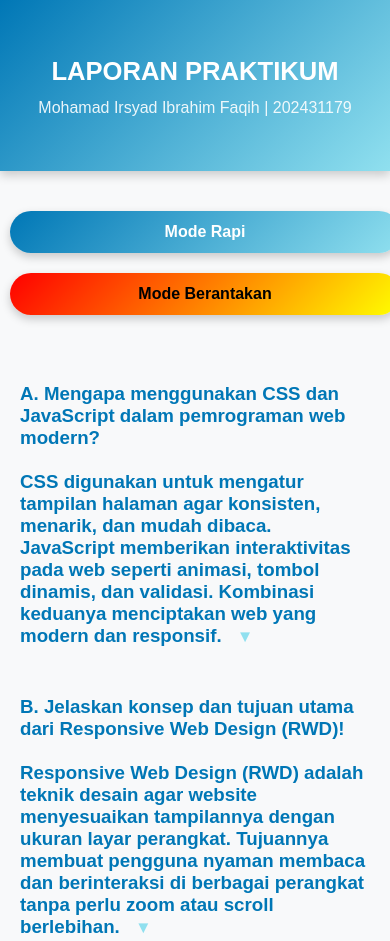
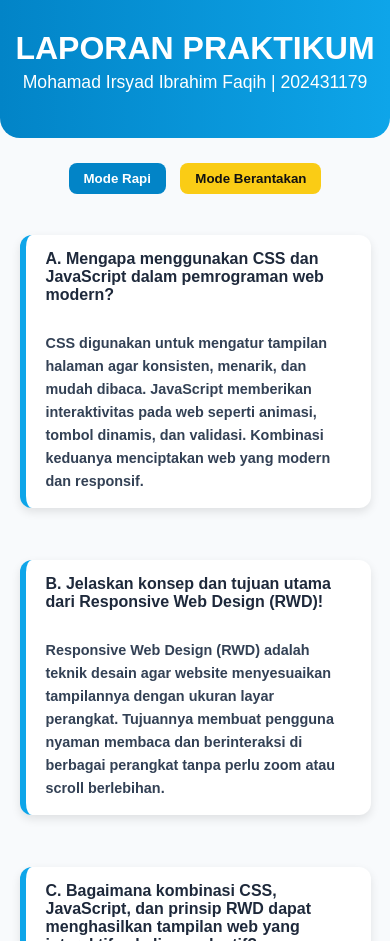
Before and after one commit to mirsyadibrahimfaqih/Laporan2_PemWeb_202431179_MohamadIrsyadIbrahimFaqih, a plain HTML site: page index.html in a window 390 px wide. Shown: the top 941 px of the page. Drawn offline with Linux system fonts and the light colour scheme.

Commit message:
Update style.css

```diff
--- a/style.css
+++ b/style.css
@@ -1,166 +1,130 @@
-:root {
-    --primary: #0077b6;
-    --secondary: #90e0ef;
-    --bg: #f8f9fa;
-    --text: #212529;
-    --card-bg: #ffffff;
-}
-
 body {
-    font-family: "Poppins", sans-serif;
-    background-color: var(--bg);
-    color: var(--text);
+    font-family: 'Poppins', sans-serif;
+    background-color: #f8fafc;
+    color: #1e293b;
     margin: 0;
     padding: 0;
-    transition: all 0.5s ease;
+    transition: all 0.3s ease;
 }
 
 header {
     text-align: center;
-    background: linear-gradient(135deg, var(--primary), var(--secondary));
+    background: linear-gradient(90deg, #0284c7, #0ea5e9);
     color: white;
-    padding: 40px 20px;
-    box-shadow: 0 4px 10px rgba(0, 0, 0, 0.2);
+    padding: 30px 10px;
+    border-radius: 0 0 20px 20px;
 }
 
 h1 {
-    font-size: 2.2em;
-    margin-bottom: 10px;
+    margin: 0;
+    font-size: 2em;
 }
 
 h2 {
+    margin-top: 5px;
     font-weight: 400;
-    font-size: 1.2em;
-    opacity: 0.9;
-}
-
-.container {
-    display: flex;
-    flex-wrap: wrap;
-    justify-content: center;
-    padding: 40px 20px;
-    gap: 20px;
-}
-
-.card {
-    background-color: var(--card-bg);
-    border-radius: 15px;
-    box-shadow: 0 4px 15px rgba(0, 0, 0, 0.1);
-    padding: 25px;
-    flex: 1 1 500px;
-    transition: transform 0.3s ease, box-shadow 0.3s ease;
-}
-
-.card:hover {
-    transform: translateY(-5px);
-    box-shadow: 0 6px 20px rgba(0, 0, 0, 0.15);
-}
-
-h3 {
-    color: var(--primary);
-    margin-bottom: 10px;
-    cursor: pointer;
-    position: relative;
-}
-
-h3::after {
-    content: "▼";
-    font-size: 0.9em;
-    margin-left: 10px;
-    color: var(--secondary);
-    transition: transform 0.3s;
-}
-
-h3:hover::after {
-    transform: rotate(180deg);
-}
-
-p {
-    background-color: #f1f9ff;
-    border-left: 5px solid var(--primary);
-    padding: 10px 15px;
-    border-radius: 10px;
-    transition: all 0.4s ease;
+    font-size: 1.1em;
 }
 
 .button-container {
     text-align: center;
-    margin-top: 30px;
+    margin: 20px 0;
 }
 
 button {
-    padding: 12px 25px;
-    margin: 10px;
+    cursor: pointer;
+    padding: 10px 20px;
+    border-radius: 8px;
     border: none;
-    border-radius: 30px;
-    cursor: pointer;
-    font-size: 1em;
     font-weight: 600;
-    transition: all 0.3s;
-    box-shadow: 0 4px 10px rgba(0, 0, 0, 0.2);
+    margin: 5px;
+    transition: 0.3s;
 }
 
 .btn-rapi {
-    background: linear-gradient(135deg, var(--primary), var(--secondary));
+    background-color: #0284c7;
     color: white;
 }
 
-.btn-berantakan {
-    background: linear-gradient(135deg, red, yellow);
-    color: black;
+.btn-rapi:hover {
+    background-color: #0369a1;
 }
 
-button:hover {
-    transform: translateY(-3px);
+.btn-berantakan {
+    background-color: #facc15;
+    color: #111;
 }
 
-@media (max-width: 1023px) and (min-width: 600px) {
-    header {
-        padding: 30px 10px;
-    }
-    .card {
-        flex: 1 1 90%;
+.btn-berantakan:hover {
+    background-color: #fbbf24;
+}
+
+.container {
+    width: 85%;
+    max-width: 900px;
+    margin: auto;
+    display: flex;
+    flex-direction: column;
+    gap: 20px;
+}
+
+h3 {
+    background-color: white;
+    padding: 15px 20px;
+    border-radius: 12px;
+    box-shadow: 0 4px 10px rgba(0,0,0,0.1);
+    transition: all 0.3s ease;
+    cursor: pointer;
+    border-left: 6px solid #0ea5e9;
+}
+
+h3:hover {
+    transform: translateY(-2px);
+    box-shadow: 0 8px 20px rgba(0,0,0,0.15);
+}
+
+.answer {
+    display: block;
+    margin-top: 10px;
+    color: #334155;
+    line-height: 1.6;
+    font-size: 0.95em;
+}
+
+body.berantakan {
+    background: linear-gradient(45deg, #ff66b2, #ffcc00, #33cc33, #3399ff);
+    color: #000;
+    font-family: "Comic Sans MS", cursive, sans-serif;
+}
+
+body.berantakan h3 {
+    background-color: #ffcccc;
+    color: #000;
+    border: 3px dashed #ff00ff;
+    transform: rotate(-2deg);
+}
+
+body.berantakan h1,
+body.berantakan h2 {
+    color: #000;
+}
+
+@media (max-width: 1023px) {
+    .container {
+        width: 90%;
     }
 }
 
 @media (max-width: 599px) {
-    h1 { font-size: 1.6em; }
-    h2 { font-size: 1em; }
-    p { font-size: 16px; }
+    h3 {
+        font-size: 1em;
+    }
+
     button {
-        width: 100%;
+        padding: 8px 15px;
+    }
+
+    .answer {
+        font-size: 0.9em;
     }
 }
-
-.messy {
-    background-color: #ff00ff !important;
-    color: #000 !important;
-    font-family: "Comic Sans MS", cursive;
-}
-
-.messy header {
-    background: repeating-linear-gradient(
-        45deg,
-        yellow,
-        yellow 10px,
-        red 10px,
-        red 20px
-    );
-    color: black;
-}
-
-.messy .card {
-    background-color: lime;
-    transform: rotate(-2deg);
-    color: blue;
-}
-
-.messy h3 {
-    color: red;
-}
-
-.messy button {
-    background: linear-gradient(90deg, red, yellow, green);
-    color: black;
-    border: 2px dashed black;
-}
```
